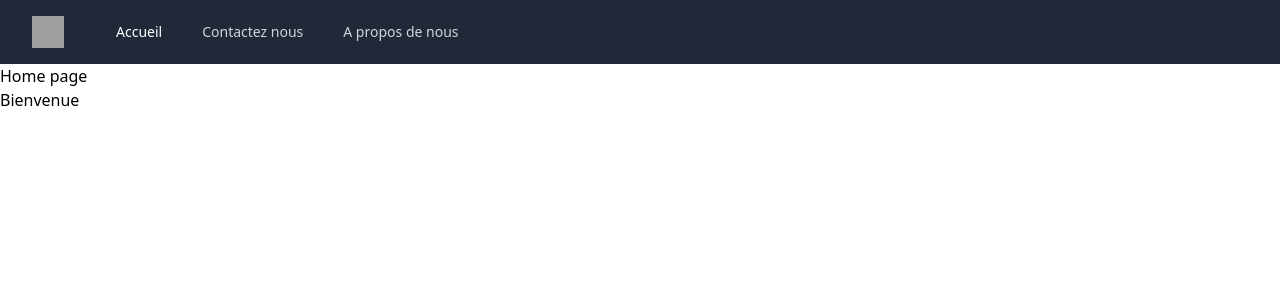
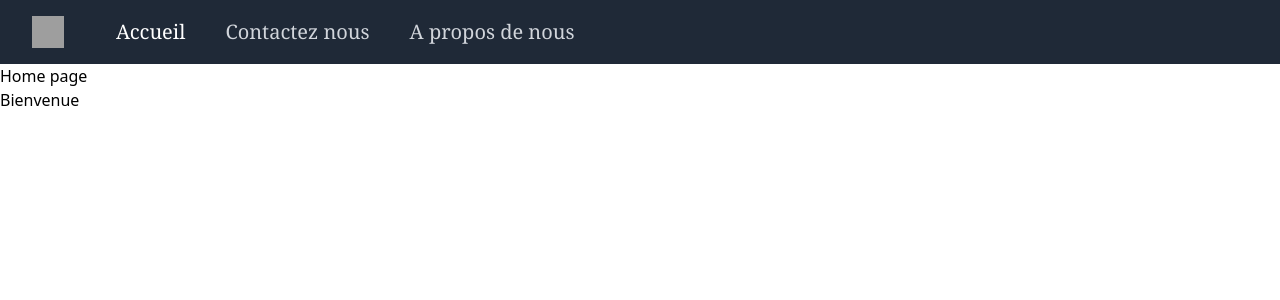
Before and after one commit to TiboProject/project_ecommerce_react, a React (Create React App) app: page /home in a window 1280 px wide. Shown: the top 300 px of the page. Built offline with nearby package versions, Linux system fonts and the light colour scheme; grey boxes are pictures that could not be loaded.

Commit message:
Change font navbar

```diff
--- a/src/Components/navbar/Navbar.jsx
+++ b/src/Components/navbar/Navbar.jsx
@@ -27,21 +27,21 @@ const Navbar = () => {
                                 <div className="ml-10 flex items-baseline space-x-4">
                                     <a
                                         href={Constant.PATHS.HOME}
-                                        className={`hover:bg-gray-700 ${lastSlash === Constant.PATHS.HOME ? "text-white" : "text-gray-300"} px-3 py-2 rounded-md text-sm font-medium`}
+                                        className={`hover:bg-gray-700 ${lastSlash === Constant.PATHS.HOME ? "text-white" : "text-gray-300"} px-3 py-2 rounded-md text-xl font-serif`}
                                     >
                                         Accueil
                                     </a>
 
                                     <a
                                         href="https://github.com/TiboProject/project_ecommerce_react"
-                                        className="text-gray-300 hover:bg-gray-700 hover:text-white px-3 py-2 rounded-md text-sm font-medium"
+                                        className="text-gray-300 hover:bg-gray-700 hover:text-white px-3 py-2 rounded-md text-xl font-serif "
                                     >
                                         Contactez nous
                                     </a>
 
                                     <a
                                         href="https://github.com/TiboProject/project_ecommerce_react"
-                                        className="text-gray-300 hover:bg-gray-700 hover:text-white px-3 py-2 rounded-md text-sm font-medium"
+                                        className="text-gray-300 hover:bg-gray-700 hover:text-white px-3 py-2 rounded-md text-xl font-serif  "
                                     >
                                         A propos de nous
                                     </a>
```
